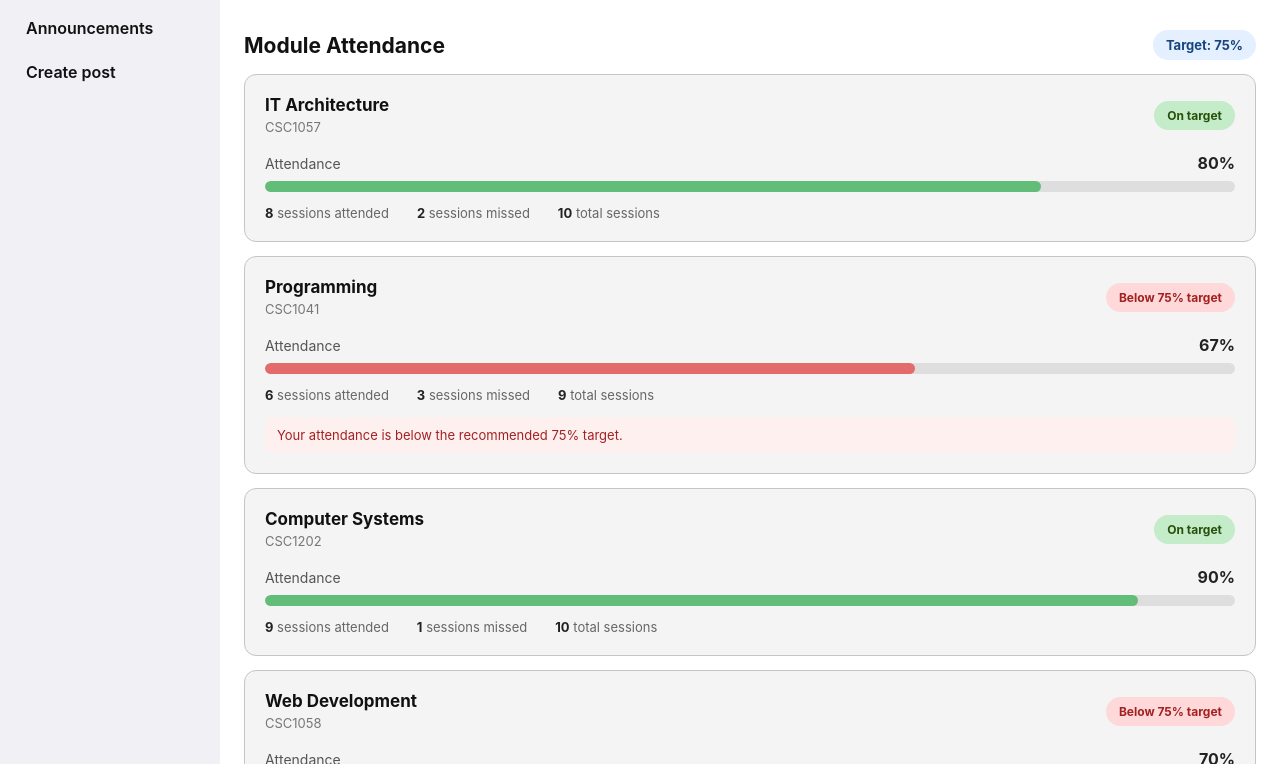
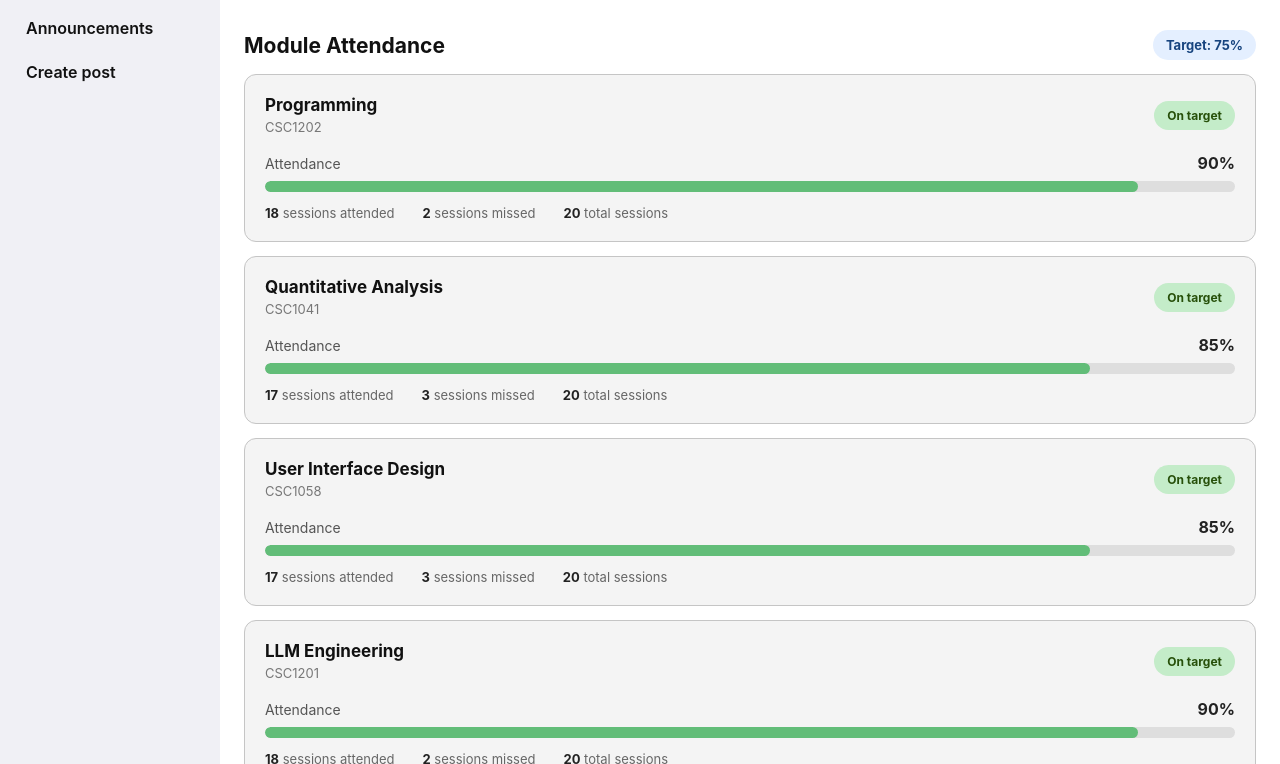
Before and after one commit to MaximeVlt/CSC1057-GroupC, a React (Vite) app in the folder frontend/: page /attendance in a window 1280 px wide. Shown: the part 296-1060 px from the top of the page. Built offline with nearby package versions, Linux system fonts and the light colour scheme; no server answers.

Commit message:
Update attendance data for multiple modules

```diff
--- a/frontend/src/pages/Attendance/Attendance.tsx
+++ b/frontend/src/pages/Attendance/Attendance.tsx
@@ -9,34 +9,34 @@ type ModuleAttendance = {
 
 const moduleAttendance: ModuleAttendance[] = [
   {
-    code: 'CSC1057',
-    name: 'IT Architecture',
-    attended: 8,
+    code: 'CSC1202',
+    name: 'Programming',
+    attended: 18,
     missed: 2,
   },
   {
     code: 'CSC1041',
-    name: 'Programming',
-    attended: 6,
+    name: 'Quantitative Analysis',
+    attended: 17,
     missed: 3,
   },
   {
-    code: 'CSC1202',
-    name: 'Computer Systems',
-    attended: 9,
-    missed: 1,
-  },
-  {
     code: 'CSC1058',
-    name: 'Web Development',
-    attended: 7,
+    name: 'User Interface Design',
+    attended: 17,
     missed: 3,
   },
   {
     code: 'CSC1201',
-    name: 'Information Systems',
-    attended: 8,
-    missed: 1,
+    name: 'LLM Engineering',
+    attended: 18,
+    missed: 2,
+  },
+  {
+    code: 'CSC1057',
+    name: 'IT Architecture',
+    attended: 17,
+    missed: 3,
   },
 ]
 
@@ -60,6 +60,7 @@ function Attendance() {
   return (
     <div className="attendance-page">
       <h1 className="attendance-title">Attendance</h1>
+
       <p className="attendance-subtitle">
         Track your attendance across your modules
       </p>
@@ -109,6 +110,7 @@ function Attendance() {
       <div className="attendance-module-list">
         {moduleAttendance.map((module) => {
           const sessions = module.attended + module.missed
+
           const percentage = Math.round(
             (module.attended / sessions) * 100
           )
@@ -116,7 +118,10 @@ function Attendance() {
           const belowTarget = percentage < 75
 
           return (
-            <div className="attendance-module-card" key={module.code}>
+            <div
+              className="attendance-module-card"
+              key={module.code}
+            >
               <div className="module-top-row">
                 <div className="module-info">
                   <h3>{module.name}</h3>
@@ -154,9 +159,11 @@ function Attendance() {
                 <span>
                   <strong>{module.attended}</strong> sessions attended
                 </span>
+
                 <span>
                   <strong>{module.missed}</strong> sessions missed
                 </span>
+
                 <span>
                   <strong>{sessions}</strong> total sessions
                 </span>
```
